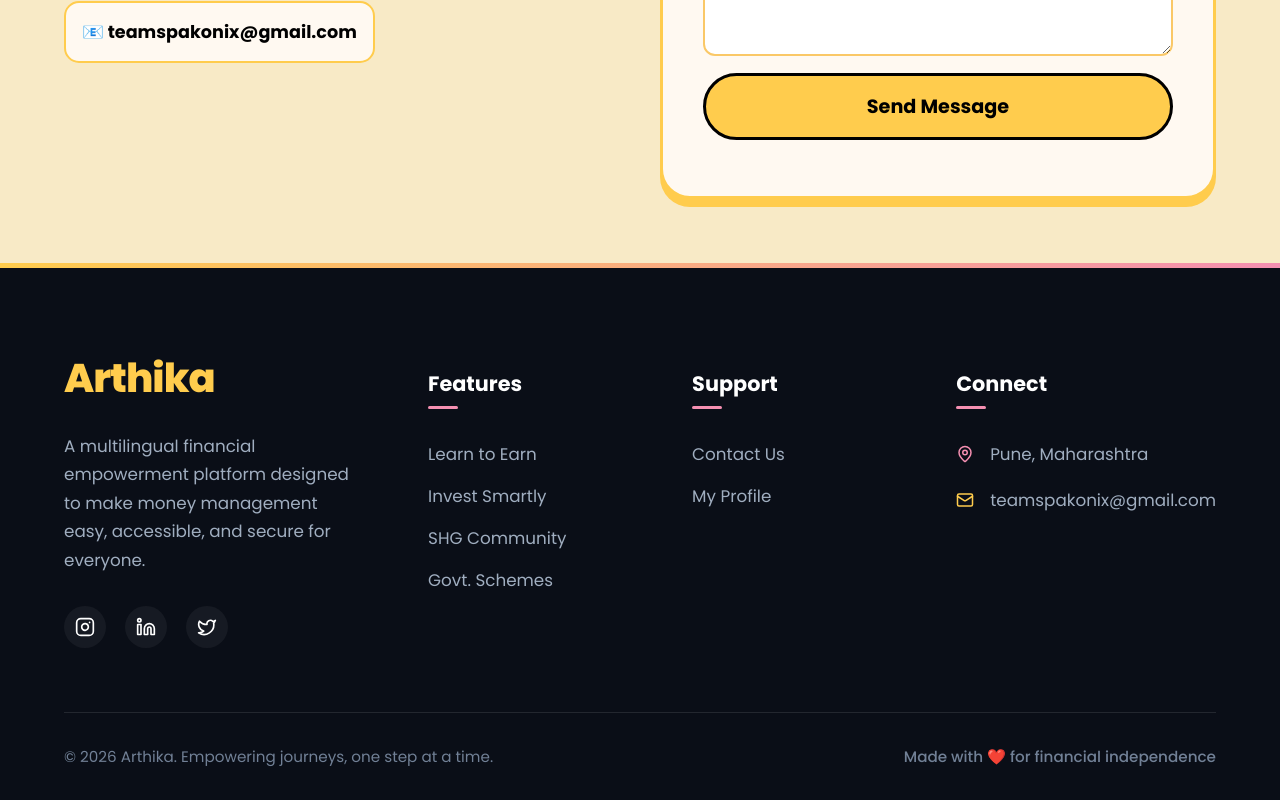
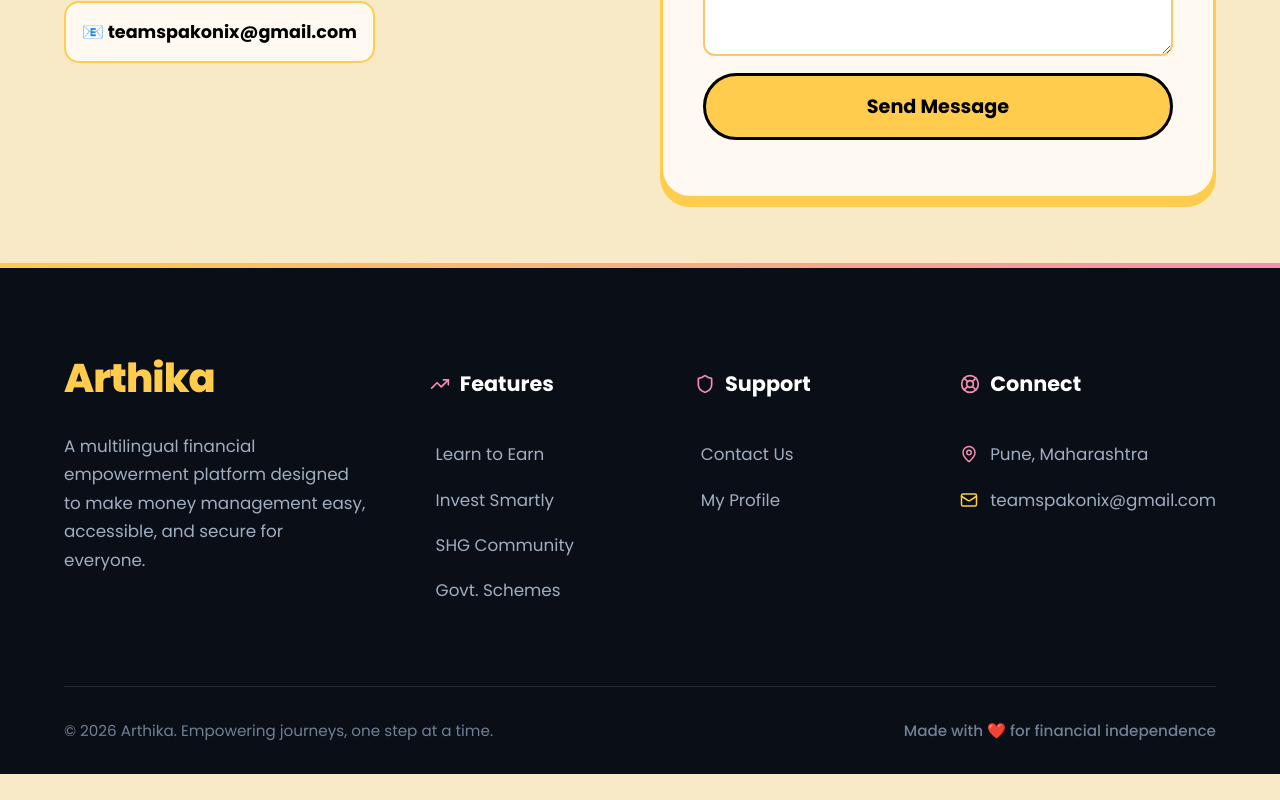
Before and after one commit to Piyusha942007/Arthika, a React (Vite) app in the folder client/: page /home in a window 1280 px wide. Shown: the part 4426-5226 px from the top of the page. After the commit the page ends 5200 px from the top, so only its background shows below. Built offline with nearby package versions, Linux system fonts and the light colour scheme; no server answers; sample sign-in values are in the browser's storage.

Commit message:
Added footer

```diff
--- a/client/src/App.jsx
+++ b/client/src/App.jsx
@@ -58,9 +58,12 @@ function PublicRoute({ children }) {
   return children;
 }
 
+import ScrollToTop from "./components/common/ScrollToTop";
+
 export default function App() {
   return (
     <BrowserRouter>
+      <ScrollToTop />
       <Layout>
         <Routes>
           {/* PUBLIC */}
--- /dev/null
+++ b/client/src/components/common/ScrollToTop.jsx
@@ -0,0 +1,14 @@
+import { useEffect } from "react";
+import { useLocation } from "react-router-dom";
+
+const ScrollToTop = () => {
+  const { pathname } = useLocation();
+
+  useEffect(() => {
+    window.scrollTo(0, 0);
+  }, [pathname]);
+
+  return null;
+};
+
+export default ScrollToTop;
--- a/client/src/pages/Home/Home.css
+++ b/client/src/pages/Home/Home.css
@@ -419,74 +419,62 @@ body {
   margin: 0;
 }
 
-.social-links {
-  display: flex;
-  gap: 1.2rem;
-  margin-top: 0.5rem;
-}
-
-.social-icon {
-  display: flex;
-  align-items: center;
-  justify-content: center;
-  width: 42px;
-  height: 42px;
-  background: rgba(255, 255, 255, 0.05);
-  border-radius: 50%;
-  color: #fff;
-  transition: all 0.3s cubic-bezier(0.4, 0, 0.2, 1);
-  text-decoration: none;
-}
-
-.social-icon:hover {
-  background: var(--primary-yellow);
-  color: #000;
-  transform: translateY(-5px);
-  box-shadow: 0 10px 20px rgba(255, 204, 77, 0.3);
-}
-
 /* COLUMN HEADINGS */
 .footer-column h3 {
   font-size: 1.3rem;
   font-weight: 700;
   margin-bottom: 2rem;
   color: #fff;
+  display: flex;
+  align-items: center;
+  gap: 10px;
   position: relative;
   padding-bottom: 10px;
 }
 
-.footer-column h3::after {
-  content: '';
-  position: absolute;
-  left: 0;
-  bottom: 0;
-  width: 30px;
-  height: 3px;
-  background: var(--primary-pink);
-  border-radius: 2px;
+.footer-icon-title {
+  color: var(--primary-pink);
+  transition: transform 0.4s cubic-bezier(0.175, 0.885, 0.32, 1.275);
+}
+
+.footer-column:hover .footer-icon-title {
+  transform: scale(1.2) rotate(5deg);
 }
 
 /* LINK LISTS */
 .footer-column ul {
   list-style: none;
   padding: 0;
-  display: flex;
-  flex-direction: column;
-  gap: 1rem;
+  margin: 0;
 }
 
-.footer-column li {
+.footer-column ul li {
   font-size: 1.05rem;
   color: #a0aec0;
+  margin-bottom: 1.2rem;
   cursor: pointer;
   transition: all 0.3s ease;
   display: flex;
   align-items: center;
+  gap: 8px;
 }
 
-.footer-column li:hover {
+.footer-column ul li:hover {
   color: var(--primary-yellow);
   transform: translateX(8px);
+}
+
+.footer-column ul li::before {
+  content: '→';
+  font-size: 0.8rem;
+  opacity: 0;
+  transition: all 0.3s ease;
+  margin-left: -15px;
+}
+
+.footer-column ul li:hover::before {
+  opacity: 1;
+  margin-left: 0;
 }
 
 /* CONTACT INFO IN FOOTER */
@@ -499,9 +487,23 @@ body {
 .contact-item {
   display: flex;
   align-items: center;
-  gap: 1rem;
+  gap: 12px;
   color: #a0aec0;
+  transition: all 0.3s ease;
   font-size: 1.05rem;
+}
+
+.contact-item:hover {
+  color: #fff;
+}
+
+.contact-item i, .contact-item svg {
+  transition: transform 0.3s ease;
+}
+
+.contact-item:hover svg {
+  transform: scale(1.2);
+  filter: drop-shadow(0 0 5px var(--primary-pink));
 }
 
 .icon-pink { color: var(--primary-pink); }
--- a/client/src/pages/Home/Home.jsx
+++ b/client/src/pages/Home/Home.jsx
@@ -1,7 +1,7 @@
 import { useEffect, useState } from "react";
 import { useUser, useClerk } from "@clerk/clerk-react";
 import { useNavigate } from "react-router-dom";
-import { Instagram, Linkedin, Twitter, Mail, MapPin, Phone, ExternalLink } from "lucide-react";
+import { Mail, MapPin, Phone, ExternalLink, TrendingUp, Shield, LifeBuoy, Compass } from "lucide-react";
 import "./Home.css";
 import heroImg from "../../assets/images/arthikalogo.jpeg";
 import learnImg from "../../assets/images/learn.png";
@@ -123,34 +123,28 @@ export default function Home() {
                     <div className="footer-brand">
                         <h2 className="footer-logo">Arthika</h2>
                         <p>A multilingual financial empowerment platform designed to make money management easy, accessible, and secure for everyone.</p>
-                        <div className="social-links">
-                            <a href="#" className="social-icon"><Instagram size={20} /></a>
-                            <a href="#" className="social-icon"><Linkedin size={20} /></a>
-                            <a href="#" className="social-icon"><Twitter size={20} /></a>
-                        </div>
                     </div>
 
                     <div className="footer-column">
-                        <h3>Features</h3>
+                        <h3><TrendingUp size={20} className="footer-icon-title" /> Features</h3>
                         <ul>
                             <li onClick={() => nav("/learn")}>Learn to Earn</li>
                             <li onClick={() => nav("/invest")}>Invest Smartly</li>
                             <li onClick={() => nav("/community")}>SHG Community</li>
-                            <li onClick={() => nav("/invest")}>Govt. Schemes</li>
+                            <li onClick={() => nav("/invest/learn")}>Govt. Schemes</li>
                         </ul>
                     </div>
 
                     <div className="footer-column">
-                        <h3>Support</h3>
+                        <h3><Shield size={20} className="footer-icon-title" /> Support</h3>
                         <ul>
                             <li onClick={() => nav("/home#contact")}>Contact Us</li>
                             <li onClick={() => nav("/profile")}>My Profile</li>
-
                         </ul>
                     </div>
 
                     <div className="footer-column">
-                        <h3>Connect</h3>
+                        <h3><LifeBuoy size={20} className="footer-icon-title" /> Connect</h3>
                         <div className="contact-info-footer">
                             <div className="contact-item">
                                 <MapPin size={18} className="icon-pink" />
@@ -160,7 +154,6 @@ export default function Home() {
                                 <Mail size={18} className="icon-yellow" />
                                 <span>teamspakonix@gmail.com</span>
                             </div>
-
                         </div>
                     </div>
                 </div>
```
